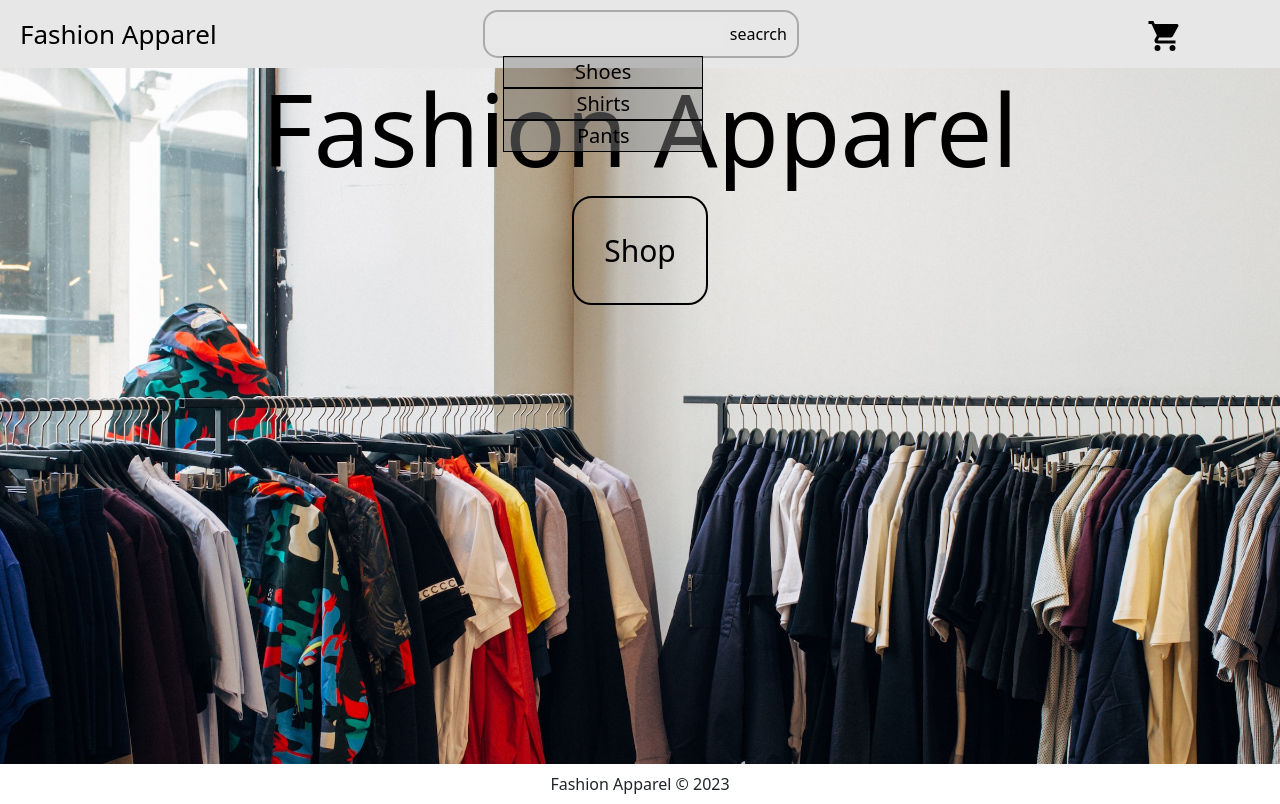
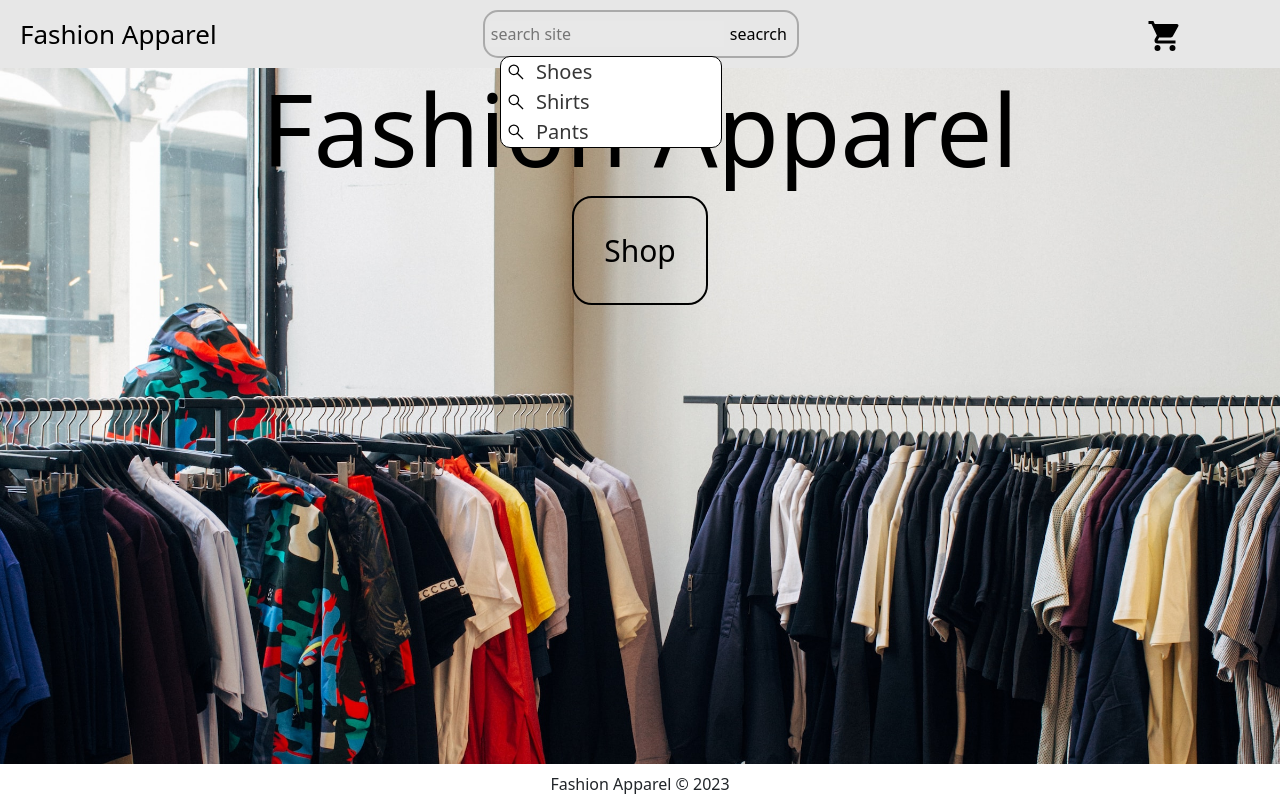
Before and after one commit to SalamanderCtesiphon/fashion-boutique, a React (Create React App) app: page / in a window 1280 px wide. Built offline with nearby package versions, Linux system fonts and the light colour scheme.

Commit message:
styled the drop down menu

```diff
--- a/src/App.css
+++ b/src/App.css
@@ -19,24 +19,34 @@
 .drop-down {
   position: absolute;
   top: 100%;
-  right: 30%;
+  right: 24%;
   display: flex;
   flex-direction: column;
-  border-radius: 5px;
+  border: 1px solid black;
+  border-radius: 10px;
+  background-color: white;
 }
 
 .list-item {
   text-decoration: none;
-  background-color: rgba(128, 128, 128, 0.474);
-  border: 1px solid black;
   font-size: 20px;
-  color: black;
+  color: rgba(0, 0, 0, 0.789);
   cursor: pointer;
-  width: 200px;
+  width: 220px;
+  display: flex;
+  align-items: center;
+  padding-left: 5px;
+  border-radius: 10px;
+}
+
+.search-icon {
+  height: 20px;
+  width: auto;
+  padding-right: 10px;
 }
 
 .list-item:hover {
-  background-color: white;
+  background-color: rgba(128, 128, 128, 0.381);
   color: black;
 }
 
--- a/src/components/NavbarComponent.js
+++ b/src/components/NavbarComponent.js
@@ -2,6 +2,7 @@ import React, { useContext} from 'react'
 import { CartContext } from '../CartContext'
 import Icon from '@mdi/react';
 import { mdiCart } from '@mdi/js';
+import search from '../search_FILL0_wght400_GRAD0_opsz48.svg'
 
 
 
@@ -9,18 +10,17 @@ function NavbarComponent() {
   const cart = useContext(CartContext)
   const productsCount = cart.items.length
 
-
   return (
     <>
       <div className='header'>
       <a className="navLinks title" href='/'>Fashion Apparel</a>
       <div id='search' >
-        <input onChange={() => console.log('hi')}></input>
+        <input onChange={() => console.log('hi')} placeholder='search site'></input>
         <button>seacrch</button>
         <div className='drop-down'>
-          <a className='list-item' href='/shoes'>Shoes</a>
-          <a className='list-item' href='/shirts'>Shirts</a>
-          <a className='list-item' href='/pants'>Pants</a>
+          <a className='list-item' href='/shoes'><img className="search-icon" src={search} alt='search icon'></img>Shoes</a>
+          <a className='list-item' href='/shirts'><img className="search-icon" src={search} alt='search icon'></img>Shirts</a>
+          <a className='list-item' href='/pants'><img className="search-icon" src={search} alt='search icon'></img>Pants</a>
         </div>
       </div>
       <div className='shopping-cart'>
```
Also changed, not shown: src/search_FILL0_wght400_GRAD0_opsz48.svg (added).
